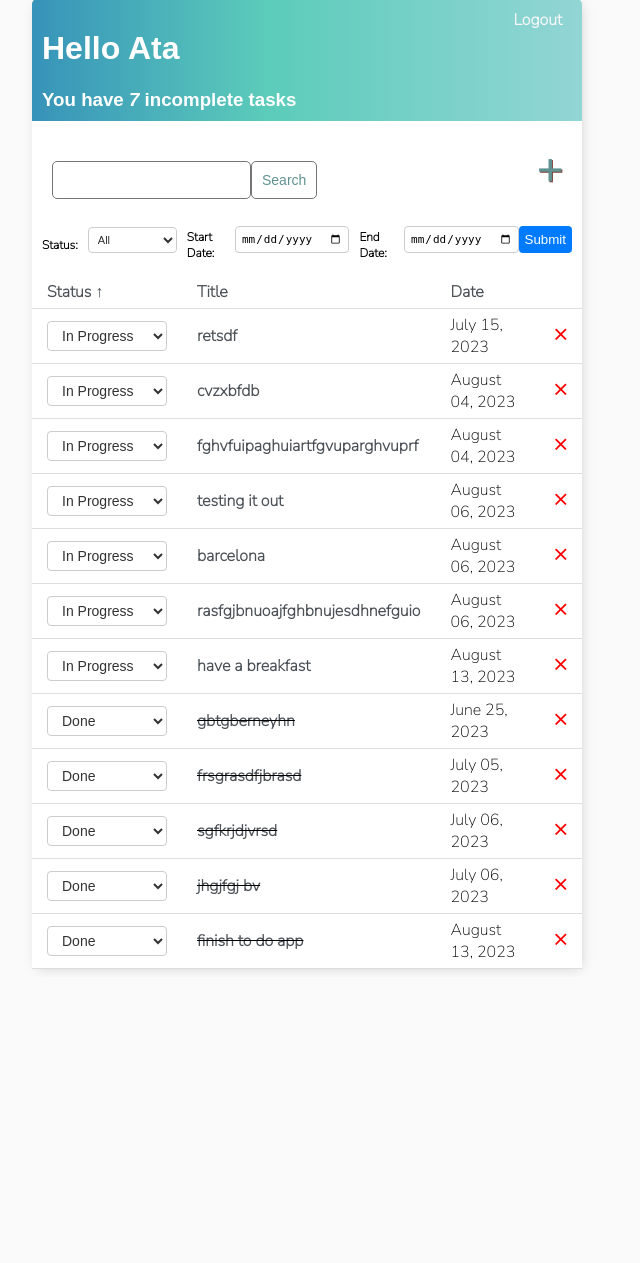
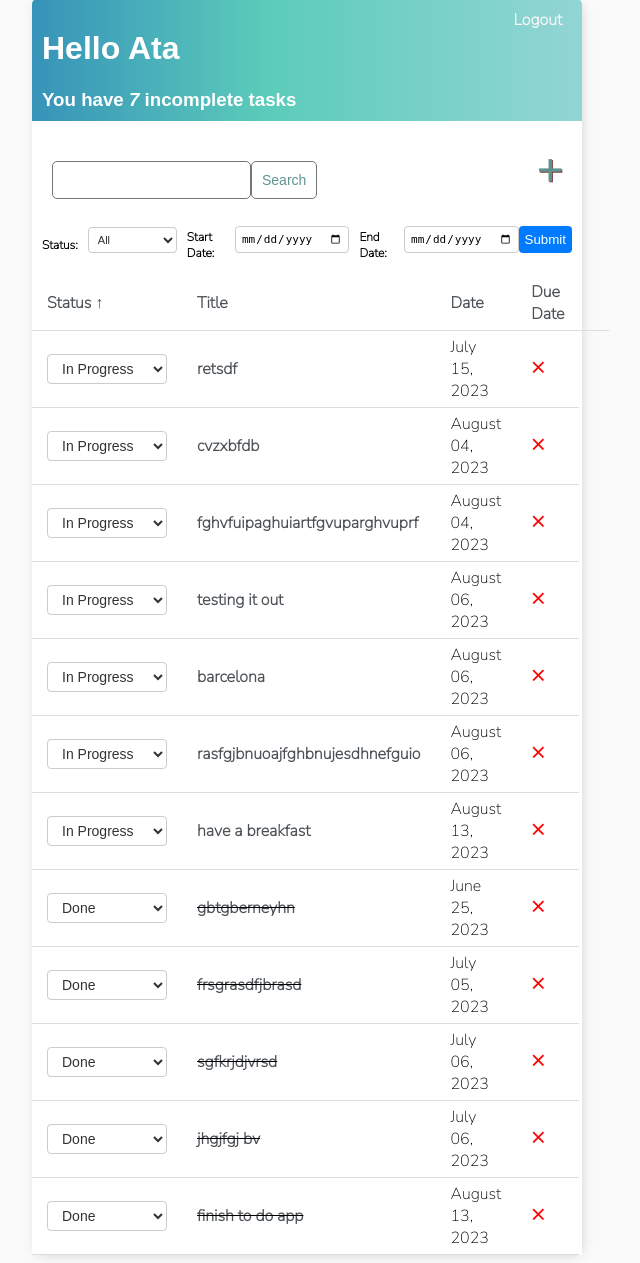
Before and after one commit to Nirovitsky/djangoToDo, a Django app: page / in a window 1280 px wide. Shown: the part 59-1322 px from the top of the page, without its empty margins (333-973 px from the left). Before the commit the page ends 1031 px from the top, so only its background shows below. Run offline with Django 4.2, Linux system fonts and the light colour scheme; a user stored in the database is signed in; data comes from the database, SQL or seed files in the repository.

Commit message:
Add due date

```diff
--- a/base/models.py
+++ b/base/models.py
@@ -7,6 +7,7 @@ class Task(models.Model):
     description = models.TextField(null=True, blank=True)
     complete = models.BooleanField(default=False)
     created = models.DateTimeField(auto_now_add=True)
+    due_date = models.DateTimeField(null=True, blank=True)
 
     def __str__(self):
         return self.title
--- a/base/templates/base/task_form.html
+++ b/base/templates/base/task_form.html
@@ -13,6 +13,8 @@
     <label>{{ form.description.label }}</label>
     {{ form.description }}
 
+        <p>Due Date: {{ task.due_date|date:"F d, Y H:i" }}</p>
+
     <input class="button" type="submit" value="Submit">
 </form>
 </div>
--- a/base/templates/base/task_list.html
+++ b/base/templates/base/task_list.html
@@ -164,6 +164,11 @@
                     Date{% if sort_by == 'created' %} {% if sort_order == 'asc' %}&uarr;{% else %}&darr;{% endif %}{% endif %}
                 </a>
             </th>
+            <th>
+                <a href="{% url 'tasks' %}?sort_by=due_date&sort_order={{ next_sort_order }}">
+                    Due Date{% if sort_by == 'due_date' %} {% if sort_order == 'asc' %}&uarr;{% else %}&darr;{% endif %}{% endif %}
+                </a>
+</th>
             <th></th>
         </tr>
     </thead>
--- a/base/views.py
+++ b/base/views.py
@@ -14,6 +14,7 @@ from django.contrib.auth import login
 from django.shortcuts import get_object_or_404
 from django.views import View
 from .models import Task
+from django import forms
 from datetime import datetime
 
 class CustomLoginView(LoginView):
@@ -97,8 +98,8 @@ class TaskList(LoginRequiredMixin, ListView):
 
         sort_by = self.request.GET.get('sort_by', 'complete')
         sort_order = self.request.GET.get('sort_order', 'asc')
-        status_filter = self.request.GET.get('status', '')  # Added
-        search_input = self.request.GET.get('search-area', '')  # Added
+        status_filter = self.request.GET.get('status', '')
+        search_input = self.request.GET.get('search-area', '')
 
         if status_filter:
             queryset = queryset.filter(complete=(status_filter == 'done'))
@@ -128,9 +129,19 @@ class TaskDetail(LoginRequiredMixin, DetailView):
     context_object_name = 'task'
     template_name = 'base/task.html'
 
+class TaskForm(forms.ModelForm):
+    class Meta:
+        model = Task
+        fields = ['title', 'description', 'complete', 'due_date']
+
+        widgets = {
+            'due_date': forms.DateTimeInput(attrs={'type': 'datetime-local'}),
+        }
+
 class TaskCreate(LoginRequiredMixin, CreateView):
     model = Task
-    fields = ['title', 'description', 'complete']
+    # fields = ['title', 'description', 'complete']
+    form_class = TaskForm
     success_url = reverse_lazy('tasks')
 
     def form_valid(self, form):
@@ -148,7 +159,6 @@ class TaskStatusUpdate(View):
         task = get_object_or_404(Task, id=task_id)
         new_status = request.POST.get('status')
 
-        # Assuming 'status' values are either 'in-progress' or 'done'
         if new_status in ('in-progress', 'done'):
             task.complete = (new_status == 'done')
             task.save()
```
